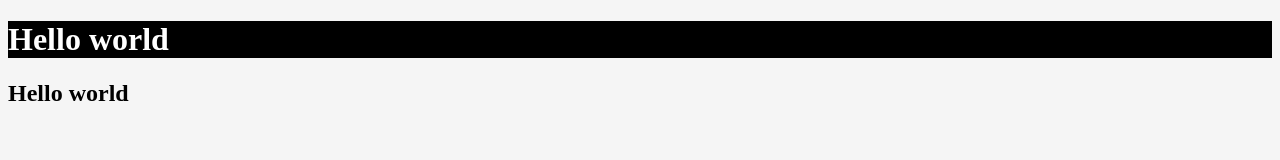
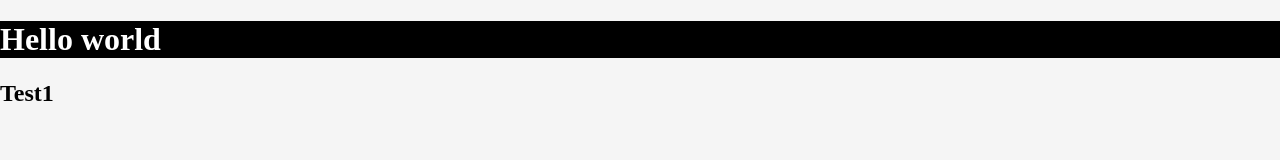
Before and after one commit to thibaut88/HelloWorld, a plain HTML site: page index.html in a window 1280 px wide. Drawn offline with Linux system fonts and the light colour scheme.

Commit message:
modif in test1 branch

```diff
--- a/index.html
+++ b/index.html
@@ -4,14 +4,18 @@
 <title>Hello world</title>
 <style type="text/css">
 
-		body{background-color:whitesmoke;
+		body{
+			margin:0;padding:0;
+			background-color:whitesmoke;
 		}
-		h1{color:white;
-		background-color:black;}
+		h1{
+			color:white;
+			background-color:black;
+		}
 
 </style>
 </head>
 <body>
 <h1>Hello world</h1>
-<h2>Hello world</h2>
+<h2>Test1</h2>
 </body></html>
```
